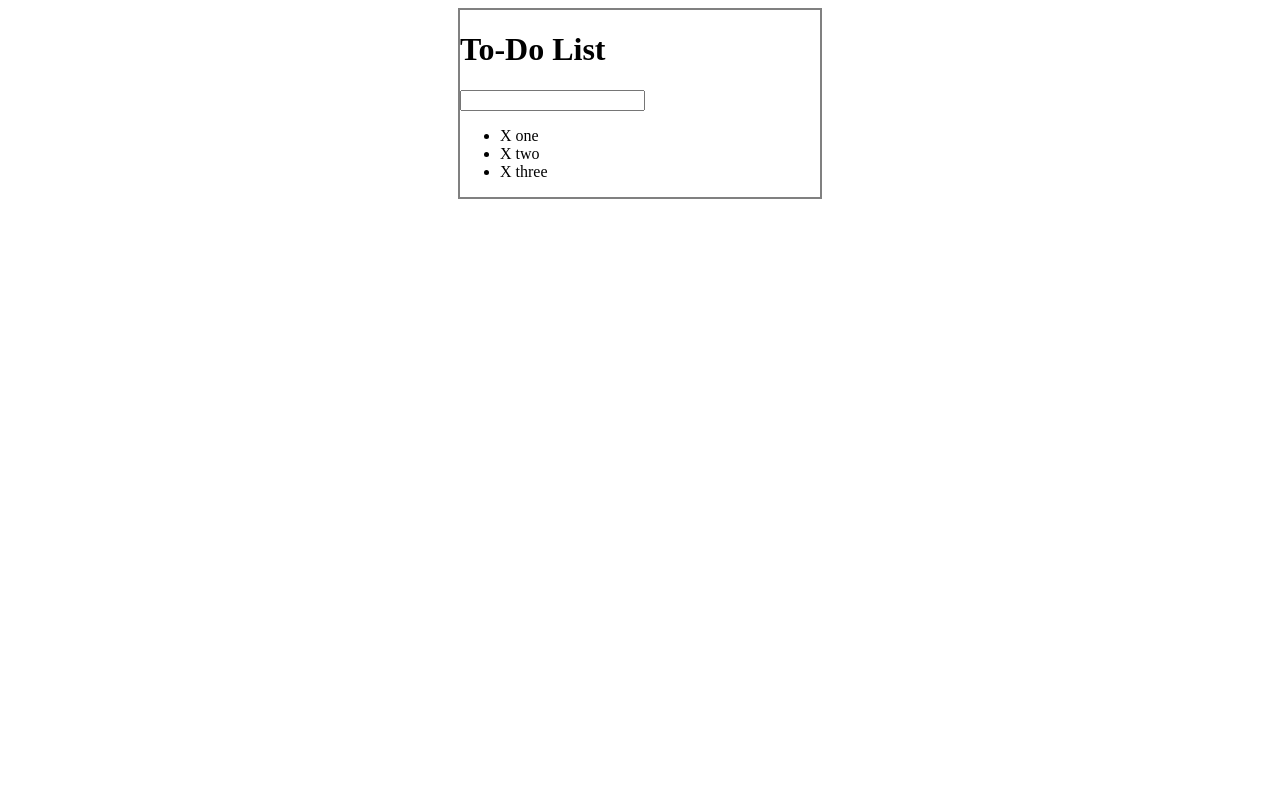
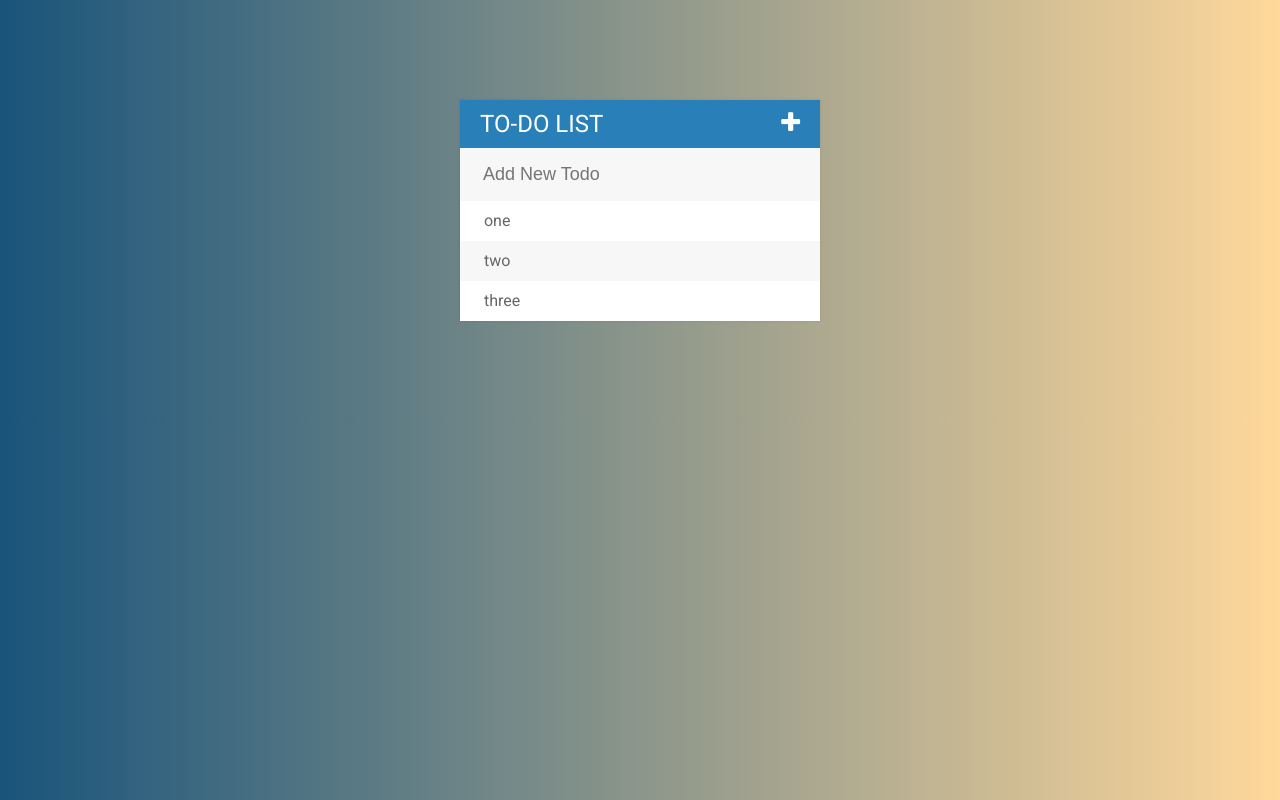
Before and after one commit to Mozzey/WebDevBootcamp, a plain HTML site: page ToDo List Project/index.html in a window 1280 px wide. Drawn offline with Linux system fonts and the light colour scheme.

Commit message:
Finished ToDo List Project

```diff
--- a/ToDo List Project/assets/css/main.css
+++ b/ToDo List Project/assets/css/main.css
@@ -1,10 +1,84 @@
-#container {
-  border: 2px solid gray;
-  width: 360px;
-  margin: 0 auto;
+body {
+  font-family: 'Roboto';
+  background: #ffd89b;  /* fallback for old browsers */
+  background: -webkit-linear-gradient(to right, #19547b, #ffd89b);  /* Chrome 10-25, Safari 5.1-6 */
+  background: linear-gradient(to right, #19547b, #ffd89b); /* W3C, IE 10+/ Edge, Firefox 16+, Chrome 26+, Opera 12+, Safari 7+ */
+}
+
+h1 {
+  background-color: #2980b9;
+  color: white;
+  font-size: 24px;
+  font-weight: normal;
+  margin: 0;
+  padding: 10px 20px;
+  text-transform: uppercase;
+}
+
+ul {
+  list-style: none;
+  margin: 0;
+  padding: 0;
+}
+
+li {
+  background-color: #fff;
+  color: #666;
+  height: 40px;
+  line-height: 40px;
+}
+
+li:nth-child(2n) {
+  background-color: #f7f7f7;
+}
+
+span {
+  background-color: #e74c3c;
+  height: 40px;
+  margin-right: 20px;
+  text-align: center;
+  color: #fff;
+  width: 0;
+  display: inline-block;
+  transition: 0.2s linear;
+  opacity: 0;
+}
+
+li:hover span {
+  width: 40px;
+  opacity: 1.0;
+}
+
+input {
+  font-size: 18px;
+  background-color: #f7f7f7;
+  color: #2980b9;
+  width: 100%;
+  padding: 13px 13px 13px 20px;
+  -moz-box-sizing: border-box;
+  -webkit-box-sizing: border-box;
+  box-sizing: border-box;
+  border: 3px solid rgba(0, 0, 0, 0);
+}
+
+input:focus {
+  background-color: #fff;
+  border: 3px solid #2980b9;
+  outline: none;
+}
+
+.fa-plus {
+  float: right;
 }
 
 .completed {
   color: gray;
   text-decoration: line-through;
 }
+
+#container {
+  background-color: #f7f7f7;
+  box-shadow: 0 0 3px rgba(0, 0, 0, 0.1);
+  margin: 100px auto;
+  width: 360px;
+}
--- a/ToDo List Project/assets/js/script.js
+++ b/ToDo List Project/assets/js/script.js
@@ -17,7 +17,11 @@ $('input[type=text]').keypress(function(event) {
     //grabbing new todo text from input
     var todoText = $(this).val();
     //create new li and add to ul
-    $('ul').append("<li><span>X </span>" + todoText + "</li>");
+    $('ul').append("<li><span><i class='fa fa-trash'></i> </span>" + todoText + "</li>");
     $(this).val("");
   }
 })
+
+$('.fa-plus').click(function() {
+  $('input[type=text]').fadeToggle();
+})
--- a/ToDo List Project/index.html
+++ b/ToDo List Project/index.html
@@ -3,17 +3,19 @@
   <head>
     <meta charset="utf-8">
     <title>ToDo List</title>
-    <link rel="stylesheet" href="assets/css/main.css">
+    <link rel="stylesheet" type="text/css" href="assets/css/main.css">
+    <link href="https://fonts.googleapis.com/css?family=Roboto:400,500,700" rel="stylesheet">
+    <link rel="stylesheet" href="https://maxcdn.bootstrapcdn.com/font-awesome/4.7.0/css/font-awesome.min.css">
     <script src="assets/js/lib/jquery-3.2.1.min.js"></script>
   </head>
   <body>
     <div id="container">
-      <h1>To-Do List</h1>
-      <input type="text">
+      <h1>To-Do List<i class="fa fa-plus"></i></h1>
+      <input type="text" placeholder="Add New Todo">
       <ul>
-        <li><span>X</span> one</li>
-        <li><span>X</span> two</li>
-        <li><span>X</span> three</li>
+        <li><span><i class="fa fa-trash"></i></span> one</li>
+        <li><span><i class="fa fa-trash"></i></span> two</li>
+        <li><span><i class="fa fa-trash"></i></span> three</li>
       </ul>
     </div>
   <script src="assets/js/script.js"></script>
```
